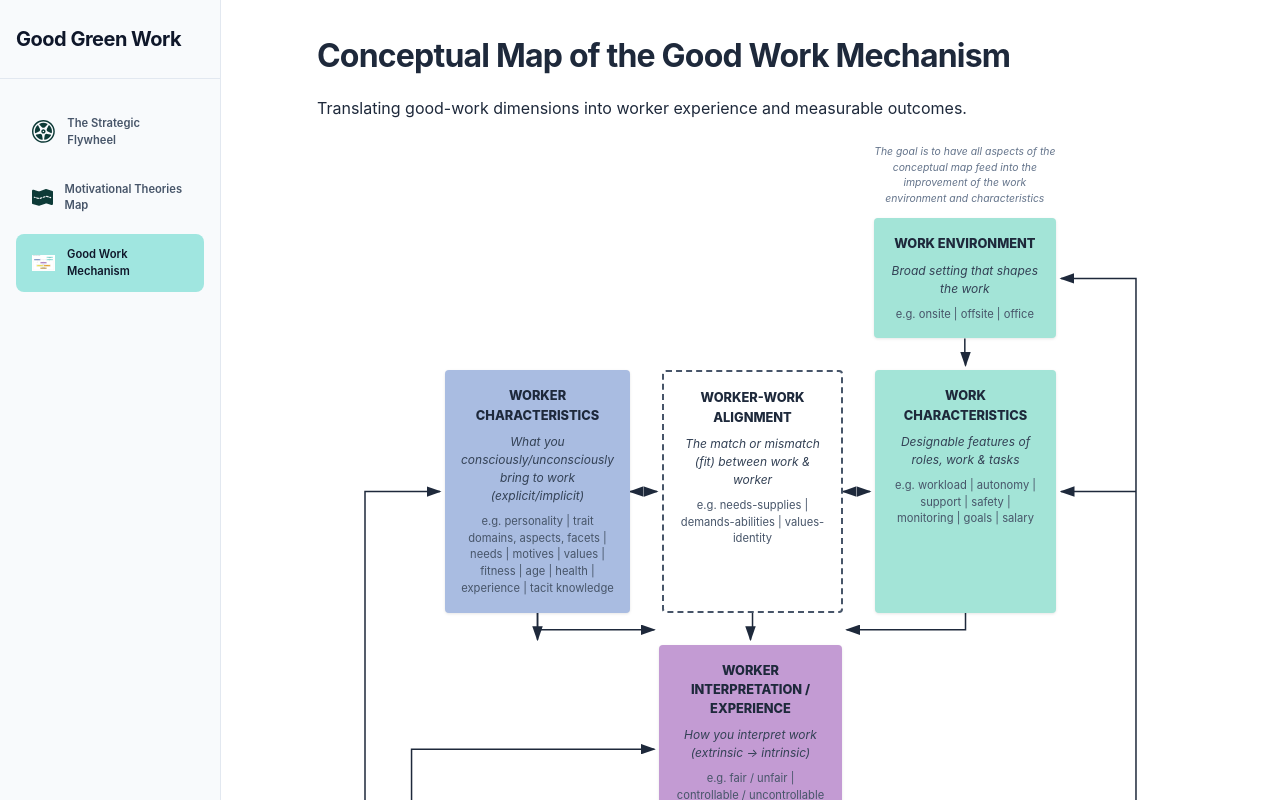
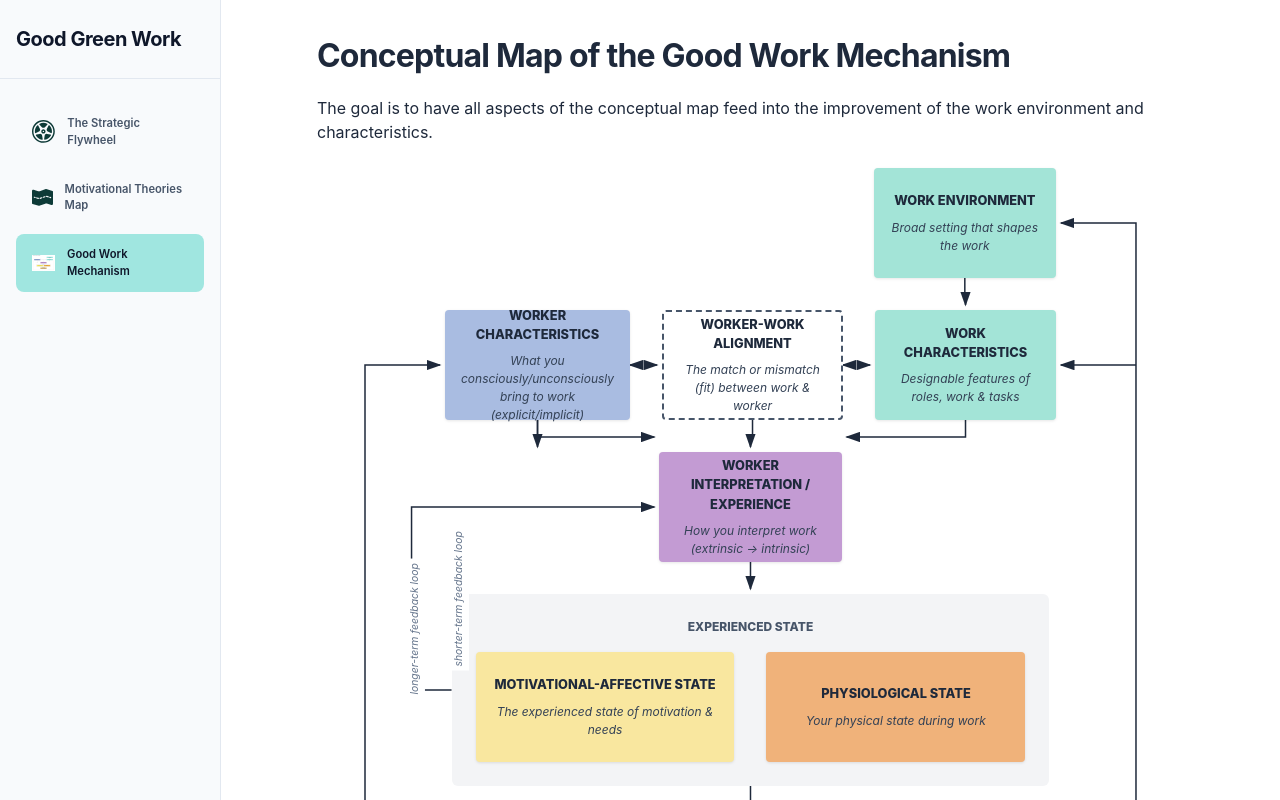
Before and after one commit to solensa/good-green-work, a React (Vite) app: page /#/mechanism in a window 1280 px wide. Built offline with nearby package versions, Linux system fonts and the light colour scheme.

Commit message:
Update Good Work Mechanism: expand/collapse boxes, fix labels, adjust feedback loops

```diff
--- a/src/pages/GoodWorkMechanism.css
+++ b/src/pages/GoodWorkMechanism.css
@@ -61,12 +61,26 @@
   border-radius: 4px;
   text-align: center;
   width: 100%;
+  height: 110px; /* Fixed height when collapsed */
   box-sizing: border-box;
   display: flex;
   flex-direction: column;
+  justify-content: center;
   gap: 0.5rem;
   box-shadow: 0 1px 3px rgba(0,0,0,0.1);
   position: relative;
+  cursor: pointer;
+  transition: all 0.3s ease;
+}
+
+.mech-box.expanded {
+  height: auto;
+  min-height: 110px;
+  justify-content: flex-start;
+}
+
+.mech-box:hover {
+  box-shadow: 0 4px 6px rgba(0,0,0,0.1);
 }
 
 .mech-box-title {
@@ -88,6 +102,14 @@
   font-size: 0.7rem;
   color: #475569;
   margin: 0;
+  display: none;
+  margin-top: 0.5rem;
+  padding-top: 0.5rem;
+  border-top: 1px solid rgba(0,0,0,0.1);
+}
+
+.mech-box.expanded .mech-box-examples {
+  display: block;
 }
 
 /* Colors */
--- a/src/pages/GoodWorkMechanism.jsx
+++ b/src/pages/GoodWorkMechanism.jsx
@@ -63,6 +63,11 @@ const GoodWorkMechanism = () => {
   };
 
   const [coords, setCoords] = useState({});
+  const [expandedBoxes, setExpandedBoxes] = useState({});
+
+  const toggleBox = (key) => {
+    setExpandedBoxes(prev => ({ ...prev, [key]: !prev[key] }));
+  };
 
   useEffect(() => {
     const updateCoords = () => {
@@ -88,16 +93,16 @@ const GoodWorkMechanism = () => {
     window.addEventListener('resize', updateCoords);
     // Slight delay to ensure fonts/layout are fully rendered
     setTimeout(updateCoords, 100);
-    setTimeout(updateCoords, 500);
+    setTimeout(updateCoords, 400);
 
     return () => window.removeEventListener('resize', updateCoords);
-  }, []);
+  }, [expandedBoxes]);
 
   return (
     <div className="page-container fade-in">
       <header className="page-header">
         <h1>Conceptual Map of the Good Work Mechanism</h1>
-        <p>Translating good-work dimensions into worker experience and measurable outcomes.</p>
+        <p>The goal is to have all aspects of the conceptual map feed into the improvement of the work environment and characteristics.</p>
       </header>
 
       <div className="mechanism-diagram-container" ref={containerRef}>
@@ -144,10 +149,10 @@ const GoodWorkMechanism = () => {
               <Arrow start={coords.expState.bottom} end={coords.behav.top} startSide="bottom" endSide="top" />
 
               {/* Longer-term feedback loop (Left: Behav -> Worker Char) */}
-              <Arrow start={coords.behav.left} end={coords.workerChar.left} startSide="left" endSide="left" pathOffset={80} />
+              <path className="arrow-path" d={`M ${coords.behav.bottom.x - 20} ${coords.behav.bottom.y} L ${coords.behav.bottom.x - 20} ${coords.behav.bottom.y + 30} L ${coords.workerChar.left.x - 80} ${coords.behav.bottom.y + 30} L ${coords.workerChar.left.x - 80} ${coords.workerChar.left.y} L ${coords.workerChar.left.x - 5} ${coords.workerChar.left.y}`} markerEnd="url(#arrowhead)" />
 
               {/* Longer-term feedback loop (Right: Behav -> Env) */}
-              <Arrow start={coords.behav.right} end={coords.env.right} startSide="right" endSide="right" pathOffset={80} />
+              <path className="arrow-path" d={`M ${coords.behav.bottom.x + 20} ${coords.behav.bottom.y} L ${coords.behav.bottom.x + 20} ${coords.behav.bottom.y + 30} L ${Math.max(coords.behav.right.x, coords.env.right.x) + 80} ${coords.behav.bottom.y + 30} L ${Math.max(coords.behav.right.x, coords.env.right.x) + 80} ${coords.env.right.y} L ${coords.env.right.x + 5} ${coords.env.right.y}`} markerEnd="url(#arrowhead)" />
 
               {/* Branch to Work Char */}
               <path className="arrow-path" d={`M ${Math.max(coords.behav.right.x, coords.env.right.x) + 80} ${coords.workChar.right.y} L ${coords.workChar.right.x + 5} ${coords.workChar.right.y}`} markerEnd="url(#arrowhead)" />
@@ -164,10 +169,10 @@ const GoodWorkMechanism = () => {
             <div className="loop-label" style={{ top: (coords.workerChar.left.y + coords.behav.left.y)/2, left: Math.min(coords.workerChar.left.x, coords.behav.left.x) - 100, transform: 'rotate(-90deg)' }}>
               longer-term feedback loop
             </div>
-            <div className="loop-label" style={{ top: coords.behav.bottom.y + 10, left: coords.behav.right.x + 40 }}>
+            <div className="loop-label" style={{ top: coords.behav.bottom.y + 10, left: coords.behav.right.x + 20 }}>
               longer-term feedback loop
             </div>
-            <div className="loop-label" style={{ top: (coords.expState.left.y + coords.interp.left.y)/2 - 10, left: coords.expState.left.x - 140 }}>
+            <div className="loop-label" style={{ top: (coords.expState.left.y + coords.interp.left.y)/2 - 10, left: coords.expState.left.x - 65, transform: 'rotate(-90deg)' }}>
               shorter-term feedback loop
             </div>
           </>
@@ -177,32 +182,27 @@ const GoodWorkMechanism = () => {
         <div className="mech-row">
           <div />
           <div />
-          <div style={{ display: 'flex', flexDirection: 'column', gap: '0.75rem', justifyContent: 'flex-end' }}>
-            <p style={{ fontSize: '0.65rem', fontStyle: 'italic', color: '#64748b', margin: 0, textAlign: 'center' }}>
-              The goal is to have all aspects of the conceptual map feed into the<br/>improvement of the work environment and characteristics
-            </p>
-            <div className="mech-box bg-mint" ref={refs.env}>
-              <p className="mech-box-title">WORK ENVIRONMENT</p>
-              <p className="mech-box-subtitle">Broad setting that shapes the work</p>
-              <p className="mech-box-examples">e.g. onsite | offsite | office</p>
-            </div>
+          <div className={`mech-box bg-mint ${expandedBoxes.env ? 'expanded' : ''}`} ref={refs.env} onClick={() => toggleBox('env')}>
+            <p className="mech-box-title">WORK ENVIRONMENT</p>
+            <p className="mech-box-subtitle">Broad setting that shapes the work</p>
+            <p className="mech-box-examples">e.g. onsite | offsite | office</p>
           </div>
         </div>
 
         <div className="mech-row">
-          <div className="mech-box bg-blue" ref={refs.workerChar}>
+          <div className={`mech-box bg-blue ${expandedBoxes.workerChar ? 'expanded' : ''}`} ref={refs.workerChar} onClick={() => toggleBox('workerChar')}>
             <p className="mech-box-title">WORKER CHARACTERISTICS</p>
             <p className="mech-box-subtitle">What you consciously/unconsciously bring to work (explicit/implicit)</p>
             <p className="mech-box-examples">e.g. personality | trait domains, aspects, facets | needs | motives | values | fitness | age | health | experience | tacit knowledge</p>
           </div>
 
-          <div className="mech-box border-dashed" ref={refs.align}>
+          <div className={`mech-box border-dashed ${expandedBoxes.align ? 'expanded' : ''}`} ref={refs.align} onClick={() => toggleBox('align')}>
             <p className="mech-box-title">WORKER-WORK ALIGNMENT</p>
             <p className="mech-box-subtitle">The match or mismatch (fit) between work & worker</p>
             <p className="mech-box-examples">e.g. needs-supplies | demands-abilities | values-identity</p>
           </div>
 
-          <div className="mech-box bg-mint" ref={refs.workChar}>
+          <div className={`mech-box bg-mint ${expandedBoxes.workChar ? 'expanded' : ''}`} ref={refs.workChar} onClick={() => toggleBox('workChar')}>
             <p className="mech-box-title">WORK CHARACTERISTICS</p>
             <p className="mech-box-subtitle">Designable features of roles, work & tasks</p>
             <p className="mech-box-examples">e.g. workload | autonomy | support | safety | monitoring | goals | salary</p>
@@ -211,7 +211,7 @@ const GoodWorkMechanism = () => {
 
         <div className="mech-row">
           <div />
-          <div className="mech-box bg-purple" ref={refs.interp}>
+          <div className={`mech-box bg-purple ${expandedBoxes.interp ? 'expanded' : ''}`} ref={refs.interp} onClick={() => toggleBox('interp')}>
             <p className="mech-box-title">WORKER INTERPRETATION / EXPERIENCE</p>
             <p className="mech-box-subtitle">How you interpret work (extrinsic → intrinsic)</p>
             <p className="mech-box-examples">e.g. fair / unfair | controllable / uncontrollable | meaningful / pointless | threatening / challenging</p>
@@ -223,12 +223,12 @@ const GoodWorkMechanism = () => {
           <div className="experienced-state-container" ref={refs.expState}>
             <p className="experienced-state-title">EXPERIENCED STATE</p>
             <div className="experienced-state-boxes">
-              <div className="mech-box bg-yellow-light" ref={refs.motiv}>
+              <div className={`mech-box bg-yellow-light ${expandedBoxes.motiv ? 'expanded' : ''}`} ref={refs.motiv} onClick={() => toggleBox('motiv')}>
                 <p className="mech-box-title">MOTIVATIONAL-AFFECTIVE STATE</p>
                 <p className="mech-box-subtitle">The experienced state of motivation & needs</p>
                 <p className="mech-box-examples">e.g. energetic arousal | tense arousal | engagement | boredom | stress | confidence | frustration</p>
               </div>
-              <div className="mech-box bg-orange" ref={refs.physio}>
+              <div className={`mech-box bg-orange ${expandedBoxes.physio ? 'expanded' : ''}`} ref={refs.physio} onClick={() => toggleBox('physio')}>
                 <p className="mech-box-title">PHYSIOLOGICAL STATE</p>
                 <p className="mech-box-subtitle">Your physical state during work</p>
                 <p className="mech-box-examples">e.g. autonomic arousal | cardiovascular load | fatigue | musculoskeletal strain | heat strain | recovery</p>
@@ -239,7 +239,7 @@ const GoodWorkMechanism = () => {
 
         <div className="mech-row">
           <div />
-          <div className="mech-box bg-tan" ref={refs.behav}>
+          <div className={`mech-box bg-tan ${expandedBoxes.behav ? 'expanded' : ''}`} ref={refs.behav} onClick={() => toggleBox('behav')}>
             <p className="mech-box-title">BEHAVIOUR / OUTCOMES</p>
             <p className="mech-box-subtitle">What you do and what follows</p>
             <p className="mech-box-examples">e.g. wellbeing | productivity | green results | safety | effort | persistence | errors | rework | learning | absence</p>
```
